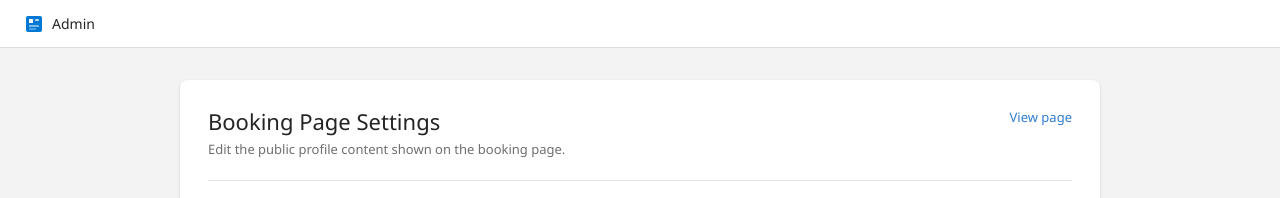
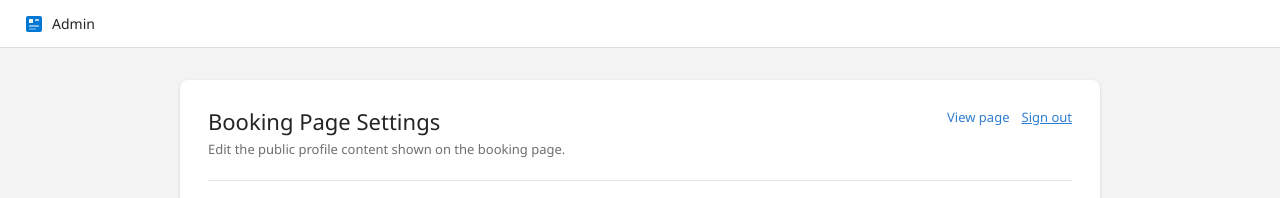
Before and after one commit to hellome-source/bookings, a Next.js app: page /admin in a window 1280 px wide. Shown: the top 198 px of the page. Built offline with nearby package versions, Linux system fonts and the light colour scheme; no server answers.

Commit message:
Fix login redirect and add sign-out button

```diff
--- a/app/admin/actions.js
+++ b/app/admin/actions.js
@@ -1,7 +1,6 @@
 "use server";
 
 import { cookies } from "next/headers";
-import { redirect } from "next/navigation";
 
 async function hashToken(password) {
   const encoder = new TextEncoder();
@@ -32,11 +31,10 @@ export async function login(formData) {
     path: "/admin",
   });
 
-  redirect("/admin");
+  return { success: true };
 }
 
 export async function logout() {
   const cookieStore = await cookies();
   cookieStore.delete("admin_token");
-  redirect("/admin/login");
 }
--- a/app/admin/page.jsx
+++ b/app/admin/page.jsx
@@ -3,6 +3,7 @@
 import { useEffect, useState } from "react";
 import { buildSupabaseShareUrl, createBookingProfile } from "../../lib/supabase";
 import { defaultProfile, buildShareUrl, readProfileSettings, settingsKey, writeProfileSettings } from "../../lib/settings";
+import { logout } from "./actions";
 
 export default function AdminPage() {
   const [settings, setSettings] = useState(defaultProfile);
@@ -104,7 +105,12 @@ export default function AdminPage() {
               <h1>Booking Page Settings</h1>
               <p>Edit the public profile content shown on the booking page.</p>
             </div>
-            <a href="/" className="admin-link">View page</a>
+            <div style={{ display: "flex", gap: "12px", alignItems: "center" }}>
+              <a href="/" className="admin-link">View page</a>
+              <form action={logout} style={{ margin: 0 }}>
+                <button className="admin-link" style={{ border: 0, background: "none", cursor: "pointer", padding: 0, textDecoration: "underline" }}>Sign out</button>
+              </form>
+            </div>
           </div>
 
           <div className="admin-grid">
```
Also changed, not shown: app/admin/login/page.jsx (+9 -0 lines).
